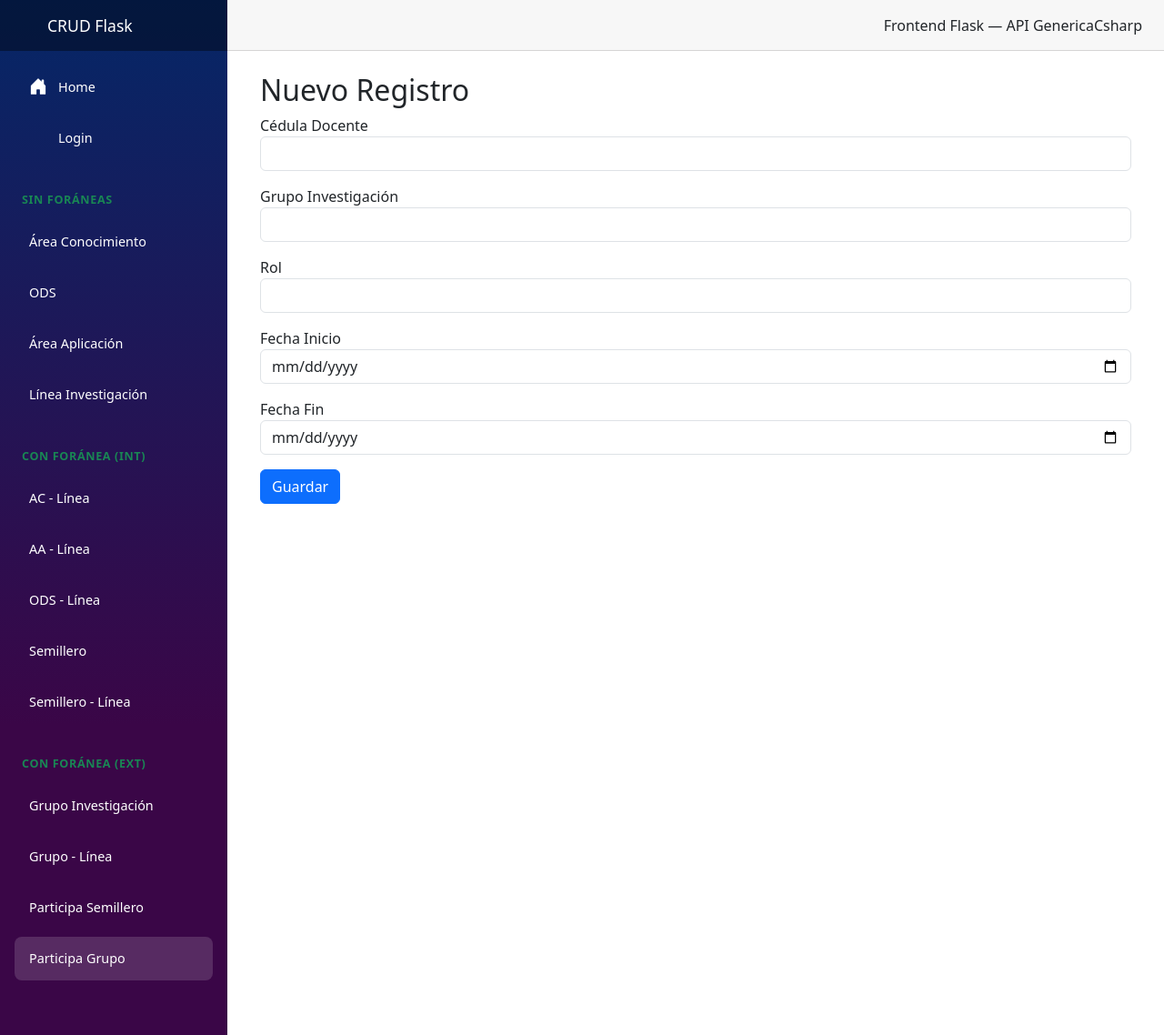
After one commit to Unslowling/modulo-investigacion-flask, a Flask app: page /participa-grupo/crear in a window 1280 px wide. The commit adds this page. Shown: the whole page at 91% size. Run offline with Flask 3, Linux system fonts and the light colour scheme.

Commit message:
Creacion de "participa_grupo" con sus conexiones y eliminacion de fk_docente

```diff
--- a/app.py
+++ b/app.py
@@ -36,7 +36,7 @@ from routes.grupo_investigacion import bp as grupo_investigacion_bp
 from routes.semillero import bp as semillero_bp
 from routes.semillero_linea import bp as semillero_linea_bp
 from routes.grupo_linea import bp as grupo_linea_bp
-
+from routes.participa_grupo import bp as participa_grupo_bp
 
 app.register_blueprint(home_bp)
 app.register_blueprint(autenticacion_bp)
@@ -51,6 +51,7 @@ app.register_blueprint(grupo_investigacion_bp)
 app.register_blueprint(semillero_bp)
 app.register_blueprint(semillero_linea_bp)
 app.register_blueprint(grupo_linea_bp)
+app.register_blueprint(participa_grupo_bp)
 
 # ══════════════════════════════════════════════
 # SEGURIDAD GLOBAL DE SESIONES
--- /dev/null
+++ b/routes/participa_grupo.py
@@ -0,0 +1,77 @@
+from flask import Blueprint, render_template, request, redirect, url_for, flash
+from services.api_service import ApiService
+
+bp = Blueprint('participa_grupo', __name__)
+api = ApiService()
+
+TABLA = 'participa_grupo'
+CLAVE = 'docente_cedula'  # clave principal (ajústalo si tu PK es compuesta)
+
+
+@bp.route('/participa-grupo')
+def index():
+    registros = api.listar(TABLA)
+    return render_template('pages/participa_grupo/lista.html', registros=registros)
+
+
+@bp.route('/participa-grupo/crear', methods=['GET', 'POST'])
+def crear():
+    if request.method == 'POST':
+        datos = {
+            'docente_cedula': request.form.get('docente_cedula'),
+            'grupo_investigacion_id': request.form.get('grupo_investigacion_id'),
+            'rol': request.form.get('rol'),
+            'fecha_inicio': request.form.get('fecha_inicio'),
+            'fecha_fin': request.form.get('fecha_fin') or None,
+        }
+
+        exito, mensaje = api.crear(TABLA, datos)
+
+        if exito:
+            flash("Registro creado correctamente", "success")
+            return redirect(url_for('participa_grupo.index'))
+        else:
+            flash(mensaje, "danger")
+
+    return render_template('pages/participa_grupo/crear.html')
+
+
+@bp.route('/participa-grupo/editar/<registro_id>', methods=['GET', 'POST'])
+def editar(registro_id):
+    if request.method == 'POST':
+        datos = {
+            'grupo_investigacion_id': request.form.get('grupo_investigacion_id'),
+            'rol': request.form.get('rol'),
+            'fecha_inicio': request.form.get('fecha_inicio'),
+            'fecha_fin': request.form.get('fecha_fin') or None,
+        }
+
+        exito, mensaje = api.actualizar(TABLA, CLAVE, registro_id, datos)
+
+        if exito:
+            flash("Registro actualizado correctamente", "success")
+            return redirect(url_for('participa_grupo.index'))
+        else:
+            flash(mensaje, "danger")
+
+    registros = api.listar(TABLA)
+    registro = next((r for r in registros if str(r.get(CLAVE)) == str(registro_id)), None)
+
+    if not registro:
+        flash("Registro no encontrado", "danger")
+        return redirect(url_for('participa_grupo.index'))
+
+    return render_template('pages/participa_grupo/editar.html', registro=registro)
+
+
+@bp.route('/participa-grupo/eliminar', methods=['POST'])
+def eliminar():
+    valor = request.form.get('docente_cedula')
+    exito, mensaje = api.eliminar(TABLA, CLAVE, valor)
+
+    if exito:
+        flash("Registro eliminado correctamente", "success")
+    else:
+        flash(mensaje, "danger")
+
+    return redirect(url_for('participa_grupo.index'))
--- a/templates/components/nav_menu.html
+++ b/templates/components/nav_menu.html
@@ -105,8 +105,10 @@
             </a>
         </div>
         <div class="nav-item px-3">
-            <a class="nav-link text-white rounded-3 px-3 py-2 {{ 'background-active' if 'practica-grupo' in request.path }}" href="#">
-                Práctica Grupo
+            <a class="nav-link text-white rounded-3 px-3 py-2
+            {{ 'background-active' if 'participa-grupo' in request.path }}"
+            href="{{ url_for('participa_grupo.index') }}">
+                Participa Grupo
             </a>
         </div>
 
--- /dev/null
+++ b/templates/pages/participa_grupo/crear.html
@@ -0,0 +1,40 @@
+{% extends 'layout/base.html' %}
+{% block title %}Nuevo Participante{% endblock %}
+
+{% block content %}
+<div class="container mt-4">
+
+    <h2>Nuevo Registro</h2>
+
+    <form method="POST">
+
+        <div class="mb-3">
+            <label>Cédula Docente</label>
+            <input type="number" name="docente_cedula" class="form-control" required>
+        </div>
+
+        <div class="mb-3">
+            <label>Grupo Investigación</label>
+            <input type="number" name="grupo_investigacion_id" class="form-control" required>
+        </div>
+
+        <div class="mb-3">
+            <label>Rol</label>
+            <input type="text" name="rol" class="form-control" maxlength="15" required>
+        </div>
+
+        <div class="mb-3">
+            <label>Fecha Inicio</label>
+            <input type="date" name="fecha_inicio" class="form-control" required>
+        </div>
+
+        <div class="mb-3">
+            <label>Fecha Fin</label>
+            <input type="date" name="fecha_fin" class="form-control">
+        </div>
+
+        <button class="btn btn-primary">Guardar</button>
+    </form>
+
+</div>
+{% endblock %}
```
Also changed, not shown: templates/pages/participa_grupo/editar.html (added, +44 -0 lines), templates/pages/participa_grupo/lista.html (added, +48 -0 lines).
